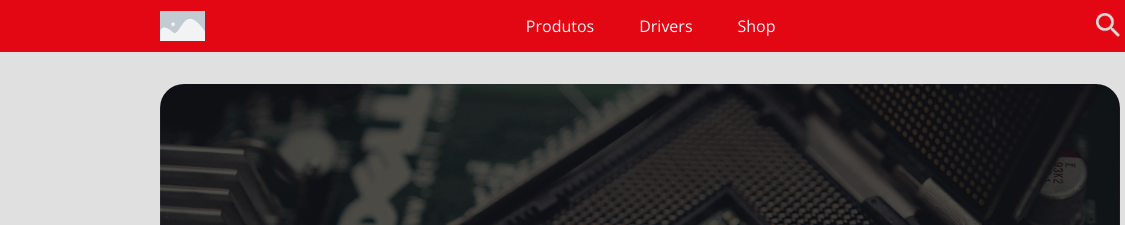
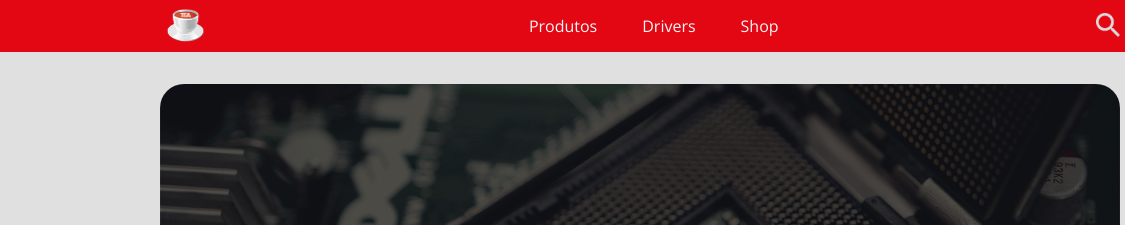
Before and after one commit to Robizuu/TEA-Projeto, a plain HTML site: page index.html in a window 1280 px wide. Shown: the top 225 px of the page, 0-1125 px from the left. Drawn offline with nearby package versions, Linux system fonts and the light colour scheme.

Commit message:
ajuste para a logo

```diff
--- a/index.html
+++ b/index.html
@@ -24,7 +24,7 @@
 
     <header class="cabecalho">
         <!-- Início da seção de cabeçalho, estilizada com a classe "cabecalho" -->
-        <img src="./assets/logo-placeholder.png" alt="Logo da TEA" class="cabecalho-logo">
+        <img src="./assets/TEA.png" alt="Logo da TEA" class="cabecalho-logo">
             <!-- Logotipo da empresa com classe para estilização -->
         <ul class="opcoes">
             <!-- Lista não ordenada para os itens do menu de navegação -->
--- a/styles/header.css
+++ b/styles/header.css
@@ -31,7 +31,7 @@
 }
 
 .cabecalho-logo {
-    height: 30px; /* Tamanho fixo para a logo */
+    height: 45px; /* Tamanho fixo para a logo */
 }
 
 .opcoes {
```
Also changed, not shown: assets/TEA.png (added), assets/logo-placeholder.png (deleted).
